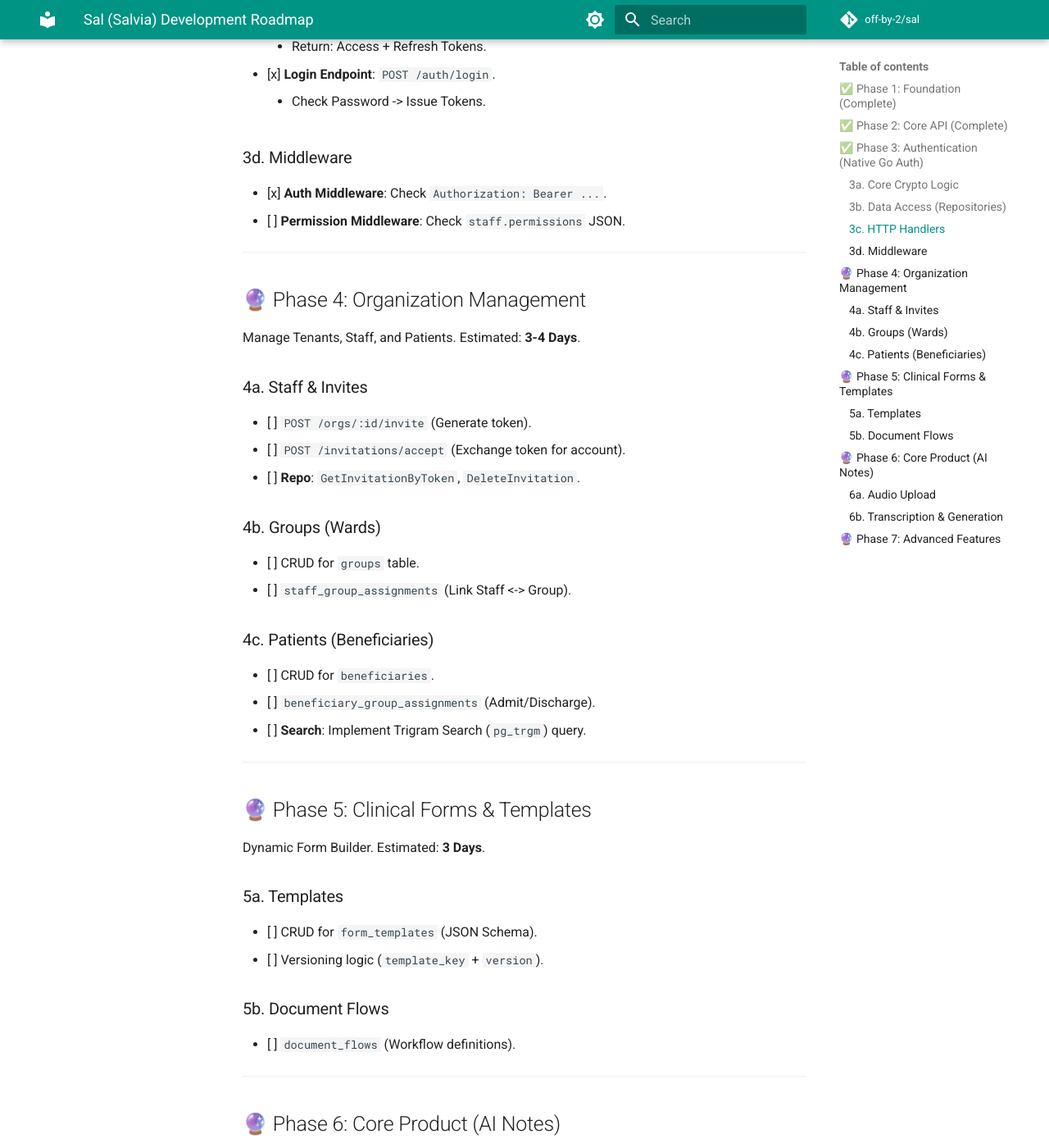
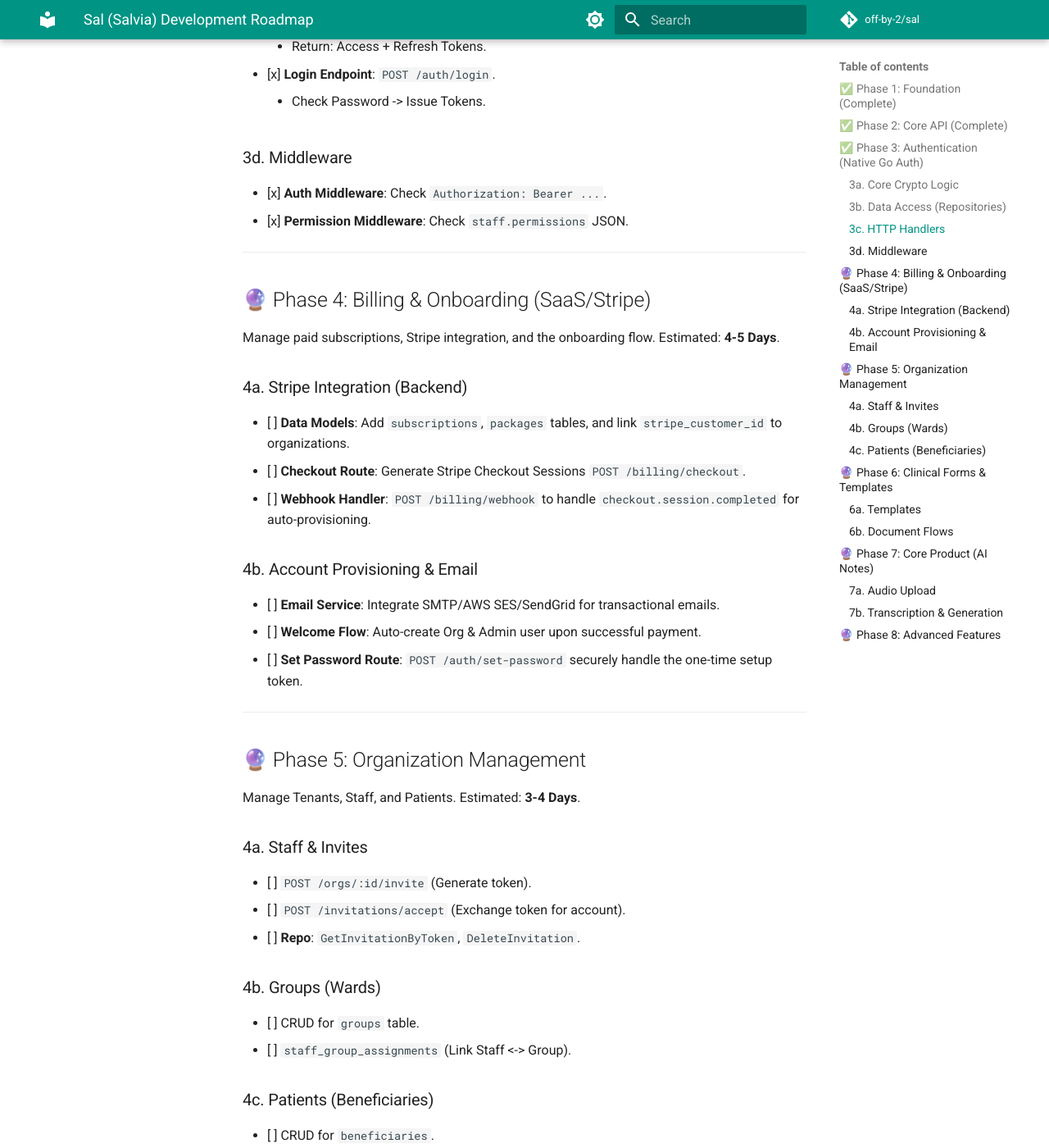
Before and after one commit to off-by-2/sal, an MkDocs documentation site: the page built from docs/ROADMAP.md, in a window 1280 px wide and 1400 px high, scrolled down 1265 px. Shown: the whole window at 82% size. Built offline with MkDocs 1.6.1 and Material for MkDocs 9.7.7, drawn with Linux system fonts in a browser that asks for light colours; comment, search, counter and statistics services are not loaded; some of the changed text lies outside the part shown.

Commit message:
docs: update roadmap for billing phase
Marks Phase 3 auth as complete and inserts a new Phase 4 for Stripe Integration and SaaS Onboarding.

```diff
--- a/docs/ROADMAP.md
+++ b/docs/ROADMAP.md
@@ -39,11 +39,27 @@ Replcaed Supabase Auth. Complete.
 
 ### 3d. Middleware
 - [x] **Auth Middleware**: Check `Authorization: Bearer ...`.
-- [ ] **Permission Middleware**: Check `staff.permissions` JSON.
+- [x] **Permission Middleware**: Check `staff.permissions` JSON.
 
 ---
 
-## 🔮 Phase 4: Organization Management
+## 🔮 Phase 4: Billing & Onboarding (SaaS/Stripe)
+
+Manage paid subscriptions, Stripe integration, and the onboarding flow. Estimated: **4-5 Days**.
+
+### 4a. Stripe Integration (Backend)
+- [ ] **Data Models**: Add `subscriptions`, `packages` tables, and link `stripe_customer_id` to organizations.
+- [ ] **Checkout Route**: Generate Stripe Checkout Sessions `POST /billing/checkout`.
+- [ ] **Webhook Handler**: `POST /billing/webhook` to handle `checkout.session.completed` for auto-provisioning.
+
+### 4b. Account Provisioning & Email
+- [ ] **Email Service**: Integrate SMTP/AWS SES/SendGrid for transactional emails.
+- [ ] **Welcome Flow**: Auto-create Org & Admin user upon successful payment.
+- [ ] **Set Password Route**: `POST /auth/set-password` securely handle the one-time setup token.
+
+---
+
+## 🔮 Phase 5: Organization Management
 
 Manage Tenants, Staff, and Patients. Estimated: **3-4 Days**.
 
@@ -63,35 +79,35 @@ Manage Tenants, Staff, and Patients. Estimated: **3-4 Days**.
 
 ---
 
-## 🔮 Phase 5: Clinical Forms & Templates
+## 🔮 Phase 6: Clinical Forms & Templates
 
 Dynamic Form Builder. Estimated: **3 Days**.
 
-### 5a. Templates
+### 6a. Templates
 - [ ] CRUD for `form_templates` (JSON Schema).
 - [ ] Versioning logic (`template_key` + `version`).
 
-### 5b. Document Flows
+### 6b. Document Flows
 - [ ] `document_flows` (Workflow definitions).
 
 ---
 
-## 🔮 Phase 6: Core Product (AI Notes)
+## 🔮 Phase 7: Core Product (AI Notes)
 
 Audio Processing Pipeline. Estimated: **5-7 Days**.
 
-### 6a. Audio Upload
+### 7a. Audio Upload
 - [ ] `POST /audio-notes`: Upload file to S3/MinIO.
 - [ ] Architecture: Signed URLs vs Direct Upload.
 
-### 6b. Transcription & Generation
+### 7b. Transcription & Generation
 - [ ] **Worker**: Background job to process audio.
 - [ ] **LLM**: Integration with Anthropic/OpenAI API.
 - [ ] **Optimistic Locking**: Handle concurrent edits on `generated_notes`.
 
 ---
 
-## 🔮 Phase 7: Advanced Features
+## 🔮 Phase 8: Advanced Features
 - [ ] **WS**: WebSockets for real-time status updates.
 - [ ] **2FA**: TOTP implementation.
 - [ ] **OAuth**: Google Login.
```
